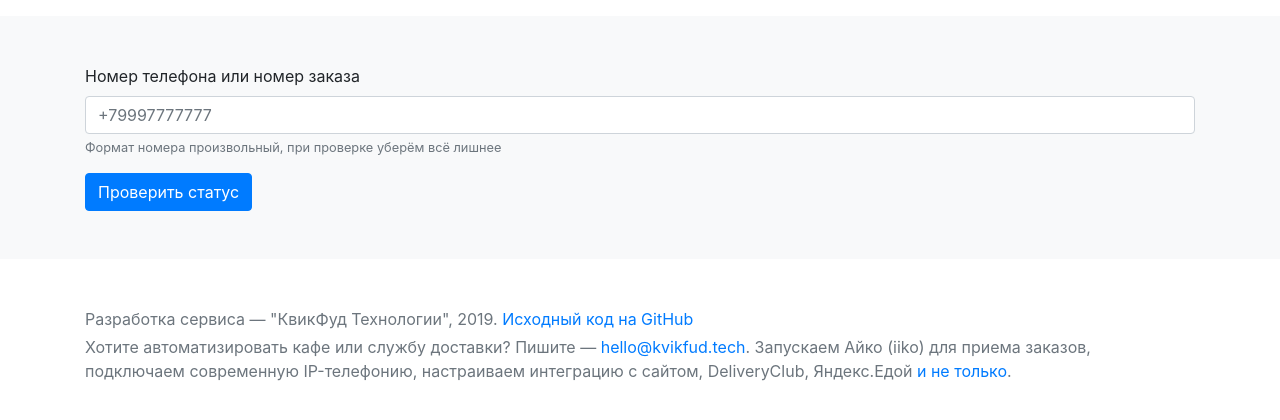
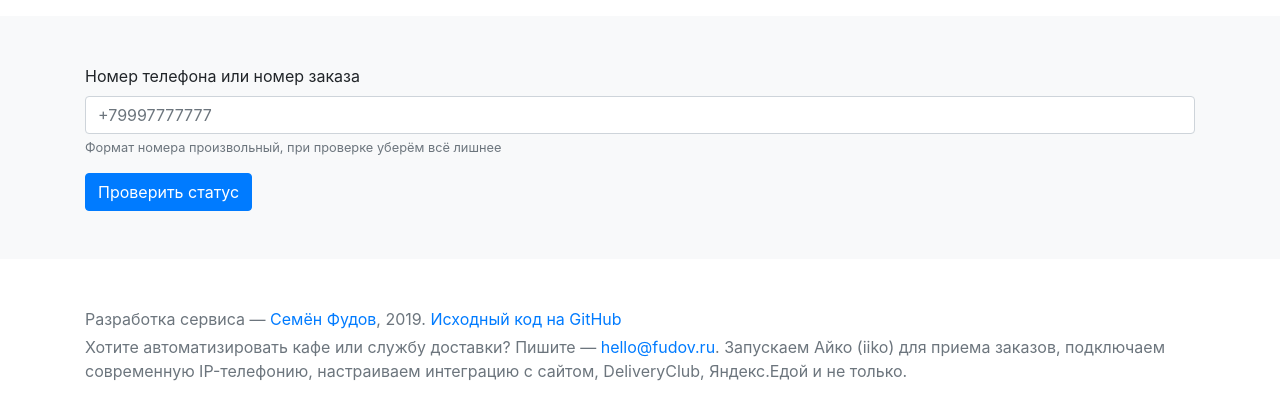
Before and after one commit to fisher85/iiko-api, a PHP site: page /iikostatus.php in a window 1280 px wide. Shown: the part 292-712 px from the top of the page. Run offline with PHP 8.4, Linux system fonts and the light colour scheme; some libraries are stand-ins or nearby versions.

Commit message:
Migrate to fudov.ru

```diff
--- a/iikoBoard/iikoboard.php
+++ b/iikoBoard/iikoboard.php
@@ -2,7 +2,7 @@
   /*
    * Монитор загрузки производств
    *
-   * Пример разработан в "КвикФуд Технологиях": https://kvikfud.tech/
+   * Пример разработан Семёном Фудовым: https://fudov.ru/
    *
    * Больше подробностей в документации:
    * iikoBiz API: https://docs.google.com/document/d/1pRQNIn46GH1LVqzBUY5TdIIUuSCOl-A_xeCBbogd2bE/
--- a/iikoMenu/iikomenu.php
+++ b/iikoMenu/iikomenu.php
@@ -2,7 +2,7 @@
   /*
    * Выгрузка меню ресторана
    *
-   * Пример разработан в "КвикФуд Технологиях": https://kvikfud.tech/
+   * Пример разработан Семёном Фудовым: https://fudov.ru/
    *
    * Больше подробностей в документации:
    * iikoBiz API: https://docs.google.com/document/d/1pRQNIn46GH1LVqzBUY5TdIIUuSCOl-A_xeCBbogd2bE/
--- a/iikoStatus/iikostatus.php
+++ b/iikoStatus/iikostatus.php
@@ -2,7 +2,7 @@
   /*
    * Проверка статуса заказа Айко по номеру телефона клиента или по номеру заказа
    *
-   * Пример разработан в "КвикФуд Технологиях": https://kvikfud.tech/
+   * Пример разработан Семёном Фудовым: https://fudov.ru/
    *
    * Больше подробностей в документации:
    * iikoBiz API: https://docs.google.com/document/d/1pRQNIn46GH1LVqzBUY5TdIIUuSCOl-A_xeCBbogd2bE/
@@ -180,7 +180,7 @@
             'К сожалению, <strong>не удалось найти ни одного заказа</strong> по указанному номеру.</p>' .
             '<p class="card-text">Если мы ошиблись&nbsp;&mdash; просим созвониться с оператором по телефону ' .
             '<nobr><a href="tel:+79997777777">+7 (999) 777-77-77</a></nobr>.' .
-            '<p class="card-text">Иначе предлагаем оформить новый заказ <a href="https://kvikfud.tech">здесь</a>!</p>' .
+            '<p class="card-text">Иначе предлагаем оформить новый заказ <a href="https://fudov.ru">здесь</a>!</p>' .
             '</div></div>';
           }
         ?>
@@ -204,8 +204,8 @@
 
     <footer class="text-muted">
       <div class="container">
-        <p>Разработка сервиса&nbsp;&mdash; &quot;КвикФуд Технологии&quot;, 2019. <a href="https://github.com/fisher85/iiko-api/tree/master/iikoStatus">Исходный код на GitHub</a></p>
-        <p>Хотите автоматизировать кафе или службу доставки? Пишите&nbsp;&mdash; <a href="mailto:hello@kvikfud.tech">hello@kvikfud.tech</a>. Запускаем Айко (iiko) для приема заказов, подключаем современную IP-телефонию, настраиваем интеграцию с сайтом, DeliveryClub, Яндекс.Едой <a href="https://kvikfud.tech">и не только</a>.</p>
+        <p>Разработка сервиса&nbsp;&mdash; <a href="https://fudov.ru">Семён Фудов</a>, 2019. <a href="https://github.com/fisher85/iiko-api/tree/master/iikoStatus">Исходный код на GitHub</a></p>
+        <p>Хотите автоматизировать кафе или службу доставки? Пишите&nbsp;&mdash; <a href="mailto:hello@fudov.ru">hello@fudov.ru</a>. Запускаем Айко (iiko) для приема заказов, подключаем современную IP-телефонию, настраиваем интеграцию с сайтом, DeliveryClub, Яндекс.Едой и не только.</p>
       </div>
     </footer>
 
```
Also changed, not shown: README.md, RF_Sales_Analysis/README.md, iikoBoard/README.md, iikoMenu/README.md, iikoStatus/README.md, iikoStatus/iikostatus.png.
